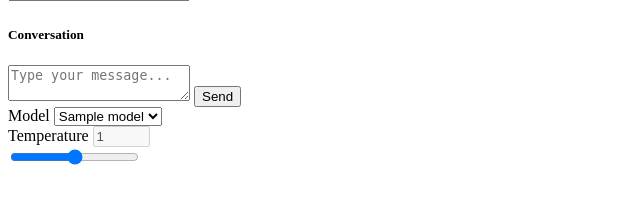
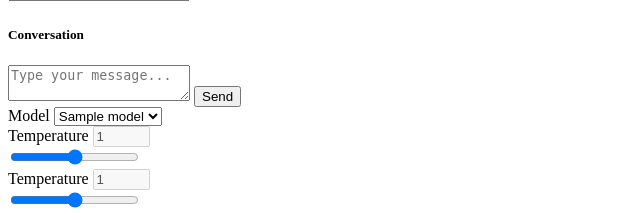
Before and after one commit to JanMadon/AssistantAI, a Symfony app: template templates/assistant/main.html.twig in a window 1280 px wide. Shown: the part 1211-1431 px from the top of the page, without its empty margins (0-640 px from the left). Before the commit the page ends 1376 px from the top, so only its background shows below. Run offline with Twig, Linux system fonts and the light colour scheme; the template is opened without the code that fills it: most values are stand-ins (such as "Sample title", 1, 10 or a date in 2020); some libraries are stand-ins or nearby versions.

Commit message:
install ext-dom, improve main.html.twig view

```diff
--- a/composer.json
+++ b/composer.json
@@ -46,7 +46,8 @@
         "symfony/yaml": "7.1.*",
         "symfonycasts/verify-email-bundle": "^1.17",
         "twig/extra-bundle": "^2.12|^3.0",
-        "twig/twig": "^2.12|^3.0"
+        "twig/twig": "^2.12|^3.0",
+        "ext-dom": "*"
     },
     "config": {
         "allow-plugins": {
--- a/templates/assistant/main.html.twig
+++ b/templates/assistant/main.html.twig
@@ -45,6 +45,15 @@
                                id="temperatureNumber" min="0" max="2" step="0.01" value="1" disabled>
                     </div>
                     <input type="range" class="form-range" id="temperatureRange" min="0" max="2" step="0.01">
+                </div>
+                <div class="border-bottom p-3">
+                    <div class="d-flex justify-content-between align-items-center w-min">
+                        <label for="maxTokenRange" class="form-label">Temperature</label>
+                        <label for="maxTokenNumber"></label>
+                        <input type="number" class="form-control number-control form-control-sm w-25"
+                               id="maxTokenNumber" min="0" max="2" step="0.01" value="1" disabled>
+                    </div>
+                    <input type="range" class="form-range" id="maxTokenRange" min="0" max="2" step="0.01">
                 </div>
             </div>
 
```
